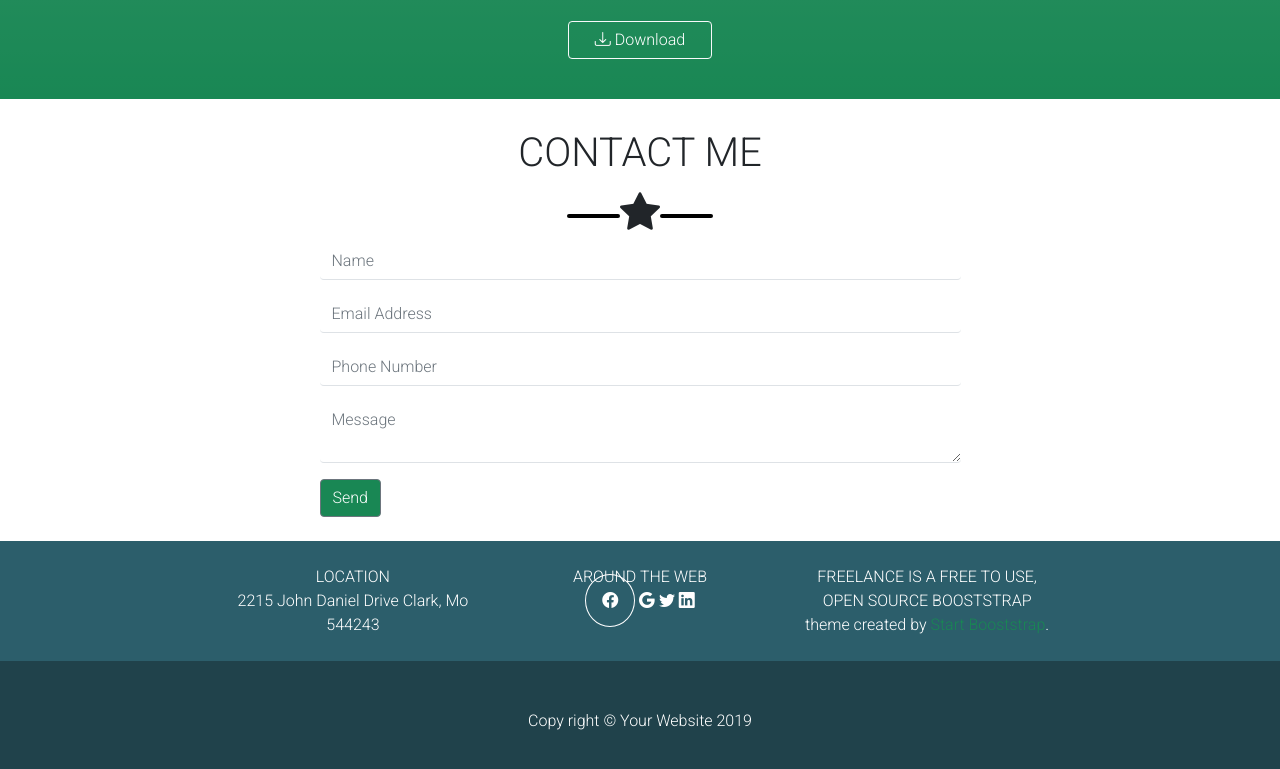
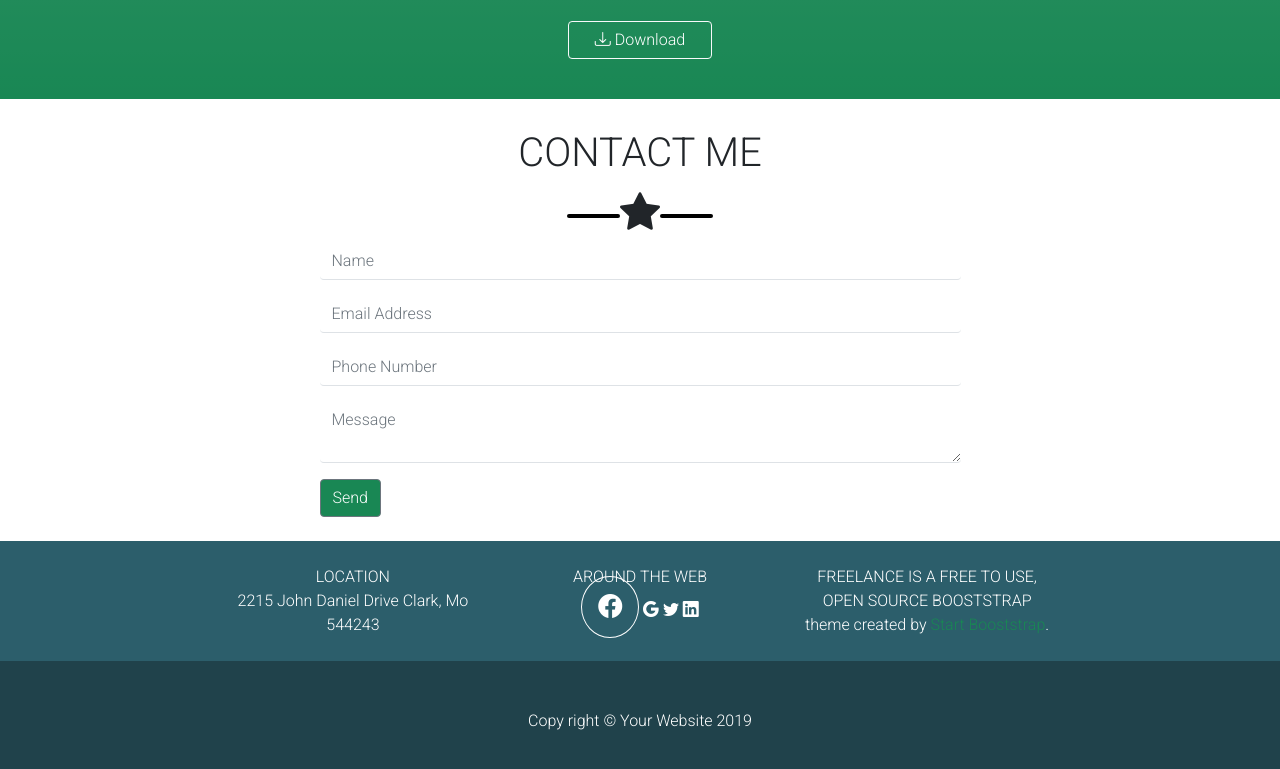
Before and after one commit to GhadeerShamshoum/html-css-bootstrap-freelancer, a plain HTML site: page index.html in a window 1280 px wide. Shown: the part 1726-2495 px from the top of the page. Drawn offline with nearby package versions, Linux system fonts and the light colour scheme; files whose address does not match are found by name.

Commit message:
commit-font-size

```diff
--- a/style.css
+++ b/style.css
@@ -74,7 +74,8 @@ body{
 
 .rounded-circle{
     border: 1px solid white;
+    width: 2rem;
 }
 .ms_icons{
-    font-size: 1rem;
+    font-size: 1.5rem;
 }
```
